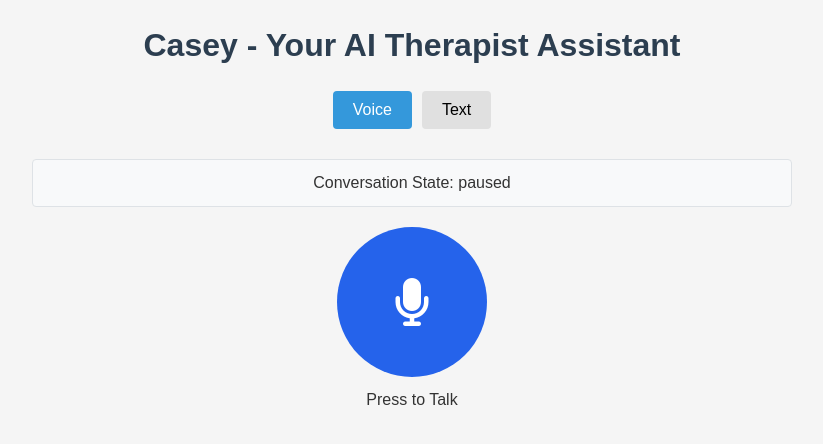
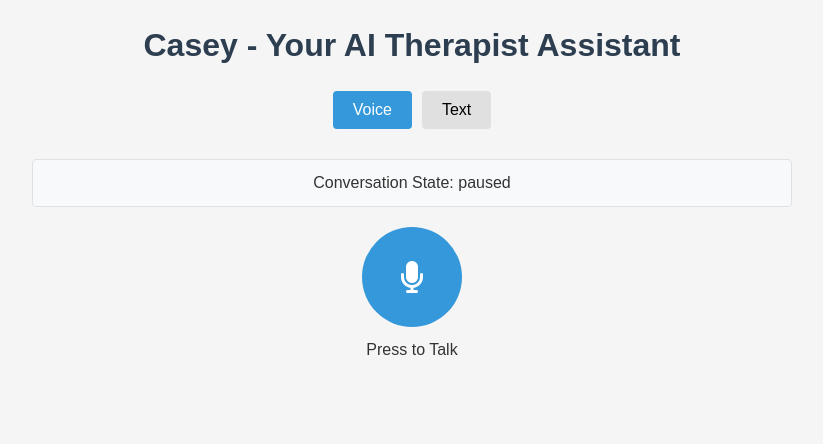
Before and after one commit to jessl2juice/ai-therapist-assistant, a Flask app: page / in a window 1280 px wide. Shown: the top 444 px of the page, without its empty margins (228-1051 px from the left). Run offline with Flask 3, Linux system fonts and the light colour scheme; some libraries are stand-ins or nearby versions.

Commit message:
Restored to '046efb247b21233c0c3157f49610929cfb1fcb84'
Replit-Restored-To:046efb247b21233c0c3157f49610929cfb1fcb84

```diff
--- a/static/css/style.css
+++ b/static/css/style.css
@@ -58,10 +58,10 @@ h1 {
 }
 
 .talk-button {
-    width: 150px;
-    height: 150px;
+    width: 100px;
+    height: 100px;
     border-radius: 50%;
-    background-color: #2563eb;
+    background-color: #3498db;
     color: white;
     border: none;
     cursor: pointer;
@@ -69,20 +69,15 @@ h1 {
     align-items: center;
     justify-content: center;
     margin: 0 auto;
-    transition: all 0.3s ease;
+    transition: background-color 0.3s;
 }
 
 .talk-button:hover {
-    background-color: #1d4ed8;
-    transform: scale(1.05);
-}
-
-.talk-button.recording {
-    background-color: #dc2626;
+    background-color: #2980b9;
 }
 
 .talk-button i {
-    font-size: 48px;
+    font-size: 32px;
 }
 
 .talk-label {
--- a/static/js/main.js
+++ b/static/js/main.js
@@ -22,6 +22,7 @@ socket.on('connect_error', (error) => {
     setConnectionStatus('error');
 });
 
+// Enhanced response handler with debug logging
 socket.on('response', (data) => {
     console.log('Received response from server:', data);
 
@@ -64,7 +65,7 @@ function handleTabChange(selectedTab) {
     document.getElementById('voiceTabContent').style.display = selectedTab === 'voice' ? 'block' : 'none';
     document.getElementById('textTabContent').style.display = selectedTab === 'text' ? 'block' : 'none';
 
-    document.querySelectorAll('.tab-group button').forEach(btn => {
+    document.querySelectorAll('.btn-group button').forEach(btn => {
         btn.classList.remove('active');
     });
     document.getElementById(`${selectedTab}Tab`).classList.add('active');
@@ -121,31 +122,6 @@ function getTotalSize(chunks) {
     return chunks.reduce((total, chunk) => total + chunk.size, 0);
 }
 
-function updateTalkButton(isRecording) {
-    const button = document.getElementById('talkButton');
-    if (isRecording) {
-        button.classList.add('recording');
-        button.innerHTML = '<i class="fas fa-microphone-slash"></i>';
-    } else {
-        button.classList.remove('recording');
-        button.innerHTML = '<i class="fas fa-microphone"></i>';
-    }
-}
-
-function stopRecording() {
-    console.log('Stopping recording');
-    if (mediaRecorder && isRecording) {
-        setConversationState('Casey thinking');
-        isRecording = false;
-        mediaRecorder.stop();
-        updateTalkButton(false);
-
-        if (mediaRecorder.stream) {
-            mediaRecorder.stream.getTracks().forEach(track => track.stop());
-        }
-    }
-}
-
 async function sendAudioChunk() {
     if (audioChunks.length === 0) return;
 
@@ -188,6 +164,33 @@ function blobToBase64(blob) {
         };
         reader.readAsDataURL(blob);
     });
+}
+
+function stopRecording() {
+    console.log('Stopping recording');
+    if (mediaRecorder && isRecording) {
+        setConversationState('Casey thinking');
+        isRecording = false;
+        mediaRecorder.stop();
+        updateTalkButton(false);
+
+        if (mediaRecorder.stream) {
+            mediaRecorder.stream.getTracks().forEach(track => track.stop());
+        }
+    }
+}
+
+function updateTalkButton(isRecording) {
+    const button = document.getElementById('talkButton');
+    if (isRecording) {
+        button.classList.add('btn-warning');
+        button.classList.remove('btn-danger');
+        button.innerText = 'Release to Stop';
+    } else {
+        button.classList.add('btn-danger');
+        button.classList.remove('btn-warning');
+        button.innerText = 'Press to Talk';
+    }
 }
 
 async function sendAudioToServer() {
```
